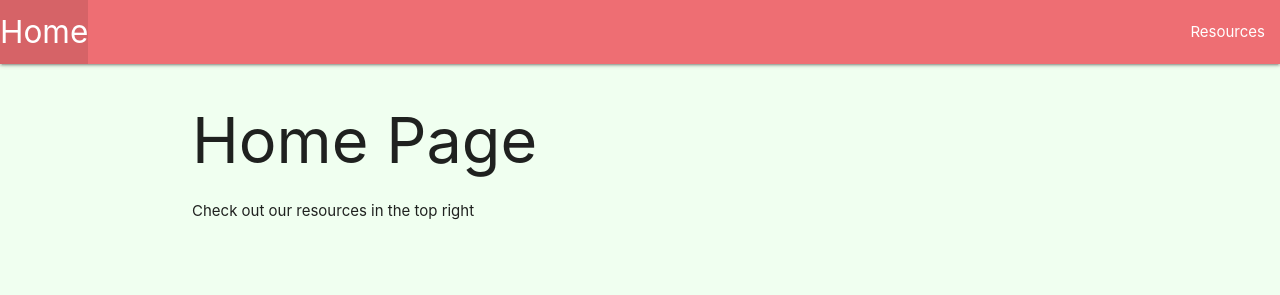
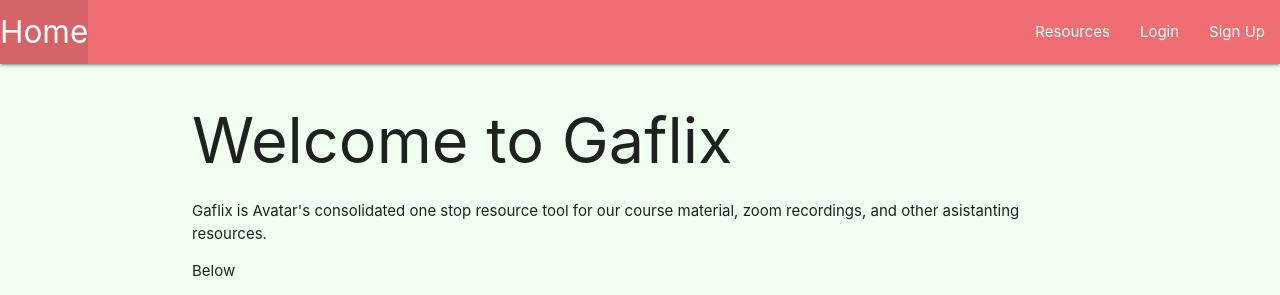
Before and after one commit to daydin14/gaflix, a Django app: page / in a window 1280 px wide. Shown: the top 295 px of the page. Run offline with Django 4.2, Linux system fonts and the light colour scheme.

Commit message:
Setup base views and urls

```diff
--- a/main_app/templates/base.html
+++ b/main_app/templates/base.html
@@ -5,7 +5,7 @@
     <meta charset="UTF-8" />
     <meta name="viewport" content="width=device-width, initial-scale=1.0" />
     <meta http-equiv="X-UA-Compatible" content="ie=edge" />
-    <title>Cat Collector</title>
+    <title>Gaflix</title>
     <link
       rel="stylesheet"
       href="https://cdnjs.cloudflare.com/ajax/libs/materialize/1.0.0/css/materialize.min.css"
@@ -27,13 +27,19 @@
           </ul>
           <ul class="right">
             <li><a href="/resources">Resources</a></li>
+            <li><a href="/login">Login</a></li>
+            <li><a href="/signup">Sign Up</a></li>
           </ul>
         </div>
       </nav>
     </header>
     <main class="container">{% block content %} {% endblock %}</main>
     <footer class="page-footer">
-      <div class="center">All Rights Reserved, © 2019 Gaflix</div>
+      <div class="center">
+        Copyright © Gaflix 2022<br />
+        <section></section>
+        Created by David Aydin
+      </div>
     </footer>
   </body>
 </html>
--- a/main_app/templates/home.html
+++ b/main_app/templates/home.html
@@ -1,5 +1,13 @@
 {% extends 'base.html' %} {% block content %}
-<h1>Home Page</h1>
-<p>Check out our resources in the top right</p>
-
+<h1>Welcome to Gaflix</h1>
+<p>
+  Gaflix is Avatar's consolidated one stop resource tool for our course
+  material, zoom recordings, and other asistanting resources.
+</p>
+<p>Below</p>
+<iframe
+  src="https://generalassemb.ly/"
+  style="height: 400px; width: 400px; border: none"
+  title="generalassemb.ly"
+></iframe>
 {% endblock %}
--- /dev/null
+++ b/main_app/templates/login.html
@@ -0,0 +1,5 @@
+{% extends 'base.html' %} {% block content %}
+
+<h1>Login:</h1>
+
+{% endblock %}
--- /dev/null
+++ b/main_app/templates/signup.html
@@ -0,0 +1,5 @@
+{% extends 'base.html' %} {% block content %}
+
+<h1>Sign Up Here</h1>
+
+{% endblock %}
--- a/main_app/urls.py
+++ b/main_app/urls.py
@@ -3,5 +3,7 @@ from . import views
 
 urlpatterns = [
     path('', views.home, name='home'),
-    path('resources', views.resources, name='resources')
+    path('resources', views.resources, name='resources'),
+    path('login', views.login, name='login'),
+    path('signup', views.signup, name='signup')
 ]
--- a/main_app/views.py
+++ b/main_app/views.py
@@ -6,3 +6,9 @@ def home(request):
 
 def resources(request):
     return render(request, 'resources.html')
+
+def login(request):
+    return render(request, 'login.html')
+
+def signup(request):
+    return render(request, 'signup.html')
```
